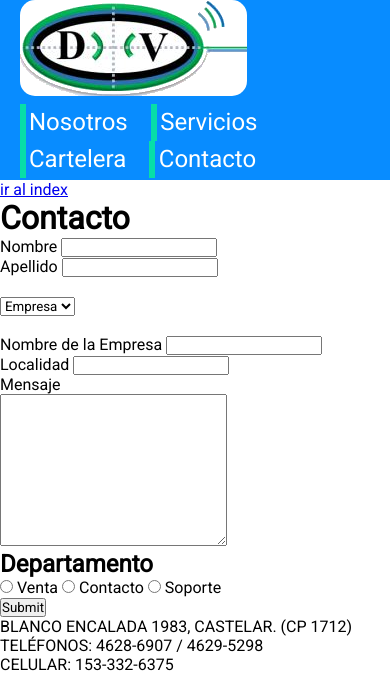
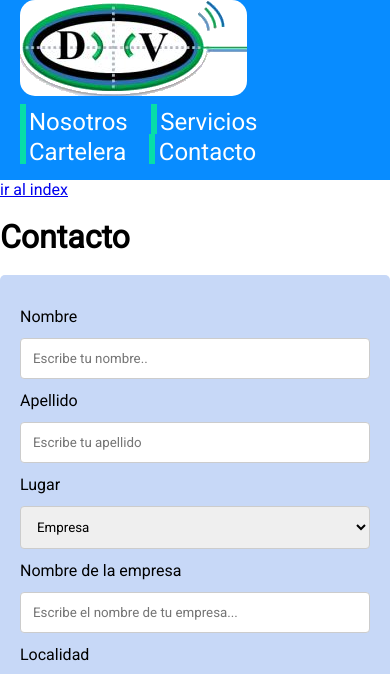
Before and after one commit to Silvanam1/Proyecto-Carlos, a PHP site: page /Proyecto-Carlos/view/pages/contacto.php in a window 390 px wide. Shown: the top 674 px of the page. Run offline with PHP 8.4, Linux system fonts and the light colour scheme; some libraries are stand-ins or nearby versions.

Commit message:
HTML y CSS de Contacto

```diff
--- a/view/pages/contacto.css
+++ b/view/pages/contacto.css
@@ -0,0 +1,63 @@
+* {
+    box-sizing: border-box;
+  }
+
+  input[type=text], select, textarea {
+    width: 100%;
+    padding: 12px;
+    border: 1px solid #ccc;
+    border-radius: 4px;
+    resize: vertical;
+  }
+
+  label {
+    padding: 12px 12px 12px 0;
+    display: inline-block;
+  }
+
+  input[type=submit] {
+    background-color: #4CAF50;
+    color: white;
+    padding: 12px 20px;
+    border: none;
+    border-radius: 4px;
+    cursor: pointer;
+    float: right;
+  }
+
+  input[type=submit]:hover {
+    background-color: #45a049;
+  }
+
+  .container {
+    border-radius: 5px;
+    background-color: #c7d8f7;
+    padding: 20px;
+  }
+
+  .col-25 {
+    float: left;
+    width: 25%;
+    margin-top: 6px;
+  }
+
+  .col-75 {
+    float: left;
+    width: 75%;
+    margin-top: 6px;
+  }
+
+
+  .row:after {
+    content: "";
+    display: table;
+    clear: both;
+  }
+
+
+  @media screen and (max-width: 600px) {
+    .col-25, .col-75, input[type=submit] {
+      width: 100%;
+      margin-top: 0;
+    }
+  }
--- a/view/pages/contacto.php
+++ b/view/pages/contacto.php
@@ -5,7 +5,6 @@
     <meta name="viewport" content="width=device-width, initial-scale=1.0">
     <link rel="stylesheet" href="contacto.css">
     <link rel="stylesheet" href="..\..\general.css">
-
     <title>Contacto</title>
 </head>
 <body>
@@ -13,36 +12,92 @@
     require('../shell/header.php');
     ?>
     <a href="../../index.php">ir al index</a>
-
+<br>
+<br>
     <h1>Contacto</h1>
     <!--La idea es agregar luego el  Afip “Q.R”-->
-    <form>
-            Nombre <input type="text"> <br>
-            Apellido <input type="text"> <br>
   <br>
-            <select>
+<div class="container">
+  <form action="/action_page.php">
+  <div class="row">
+    <div class="col-25">
+      <label for="nombre">Nombre</label>
+    </div>
+    <div class="col-75">
+      <input type="text" id="nombre" name="nombre" placeholder="Escribe tu nombre..">
+    </div>
+  </div>
+  <div class="row">
+    <div class="col-25">
+      <label for="Apellido">Apellido</label>
+    </div>
+    <div class="col-75">
+      <input type="text" id="Apellido" name="Apellido" placeholder="Escribe tu apellido">
+    </div>
+  </div>
+  <div class="row">
+    <div class="col-25">
+      <label for="Lugar">Lugar</label>
+    </div>
+    <div class="col-75">
+      <select id="Lugar" name="Lugar">
         <option value="Empresa"> Empresa </option>
         <option value="Privado"> Privado </option>
         <option value="Casa"> Casa </option>
-            </select> <br>
+      </select>
+    </div>
+  </div>
+  <div class="row">
+    <div class="col-25">
+      <label for="nempresa">Nombre de la empresa </label>
+    </div>
+    <div class="col-75">
+      <input type="text" id="nempresa" name="nempresa" placeholder="Escribe el nombre de tu empresa...">
+    </div>
+  </div>
+  <div class="row">
+    <div class="col-25">
+      <label for="Localidad">Localidad</label>
+    </div>
+    <div class="col-75">
+      <input type="text" id="Localidad" name="Localidad" placeholder="Escribe la localidad..">
+    </div>
+  </div>
+  <div class="row">
+    <div class="col-25">
+      <label for="mensaje">Mensaje</label>
+    </div>
+    <div class="col-75">
+      <textarea id="mensaje" name="mensaje" placeholder="Escribe tu mensaje.." style="height:200px"></textarea>
+    </div>
+  </div>
+  <div class="row">
+    <div class="col-25">
+      <label for="Departamento">Departamento</label>
+    </div>
+    <div class="col-75">
+      <select id="Departamento" name="Departamento">
+        <option value="venta"> Venta </option>
+        <option value="contacto"> Contacto </option>
+        <option value="soporte"> Soporte </option>
+      </select>
+    </div>
+  </div>
   <br>
-            Nombre de la Empresa <input type="text"> <br>
-            Localidad <input type="text"> <br>
-            Mensaje <br> <textarea name="Mensaje" id="" cols="30" rows="10"></textarea> <br>
-            <h2>Departamento</h2>
-            <input type="radio"> Venta
-            <input type="radio"> Contacto
-            <input type="radio"> Soporte
+  <div class="row">
+    <input type="submit" value="Enviar">
+  </div>
+  </form>
+</div>
 <br>
-            <input type="submit" name="Enviar">
-
-    </form>
+<br>
 
     <p>BLANCO ENCALADA 1983, CASTELAR. (CP 1712) </p>
     <p>TELÉFONOS: 4628-6907 / 4629-5298</p>
     <p>CELULAR: 153-332-6375</p>
     <p>ALTERNATIVO: 152-644-2919</p>
     <p>CORREO ELECTRÓNICO: DIMVER2020@GMAIL.COM</p>
+    <br>
 
     <?php
     require('../shell/footer.php');
```
Lines whose indentation alone changed are shown as unchanged.
